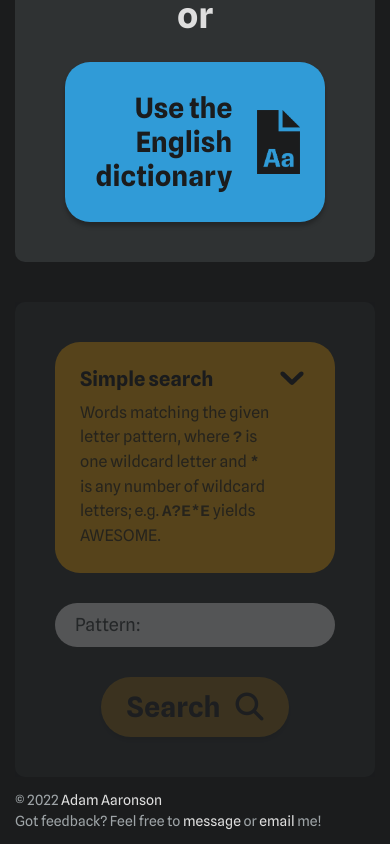
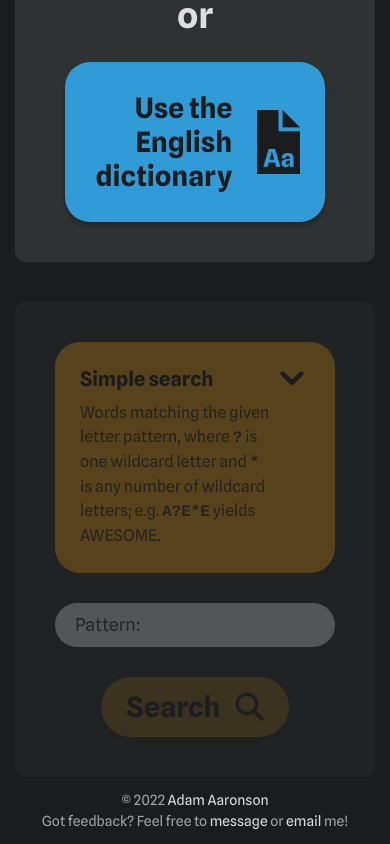
Before and after one commit to adamaaronson/wordlisted, a React (Create React App) app: page / in a window 390 px wide. Shown: the part 467-1311 px from the top of the page. Built offline with nearby package versions, Linux system fonts and the light colour scheme.

Commit message:
Fix footer formatting

```diff
--- a/src/css/Footer.scss
+++ b/src/css/Footer.scss
@@ -9,4 +9,9 @@ footer {
   width: 100%;
   justify-content: space-between;
   gap: 5px;
+
+  @media (max-width: 800px) {
+    flex-flow: column;
+    align-items: center;
+  }
 }
```
